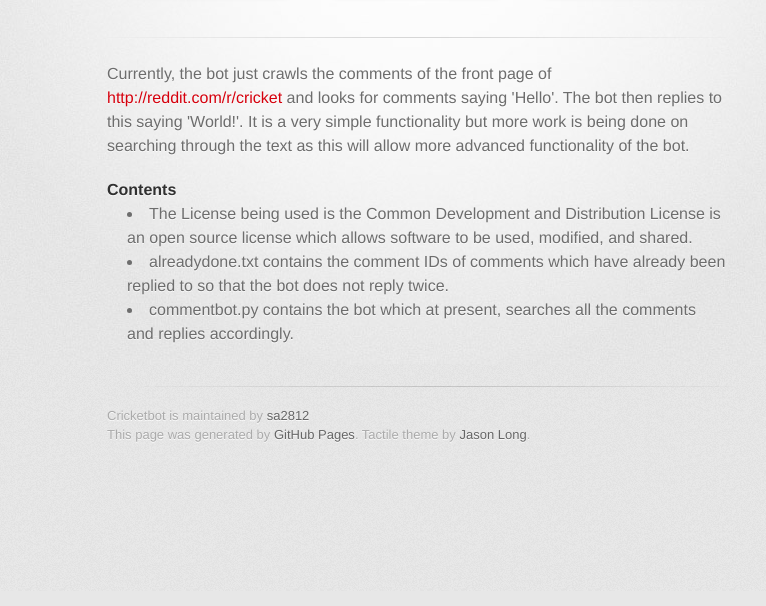
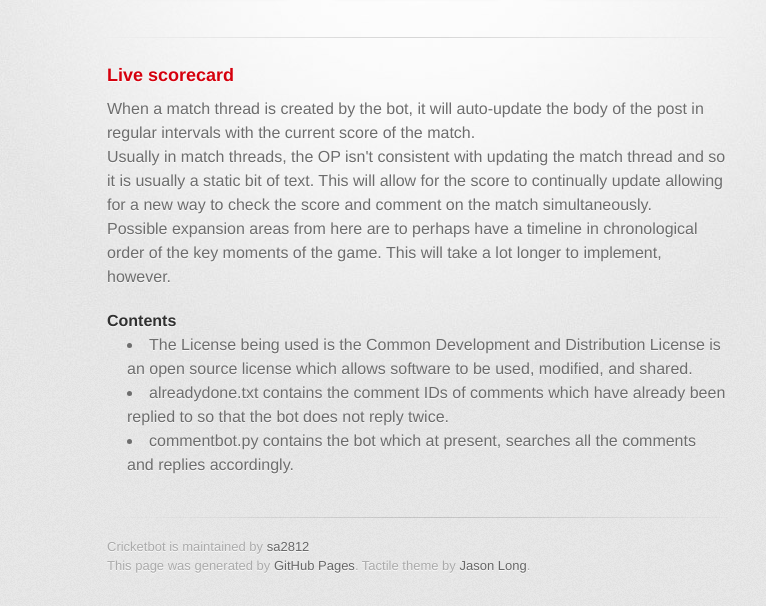
Before and after one commit to tripshed/cricketbot, a plain HTML site: page index.html in a window 1280 px wide. Shown: the part 209-815 px from the top of the page, without its empty margins (223-989 px from the left). Drawn offline with Linux system fonts and the light colour scheme; a web font is replaced by a local one.

Commit message:
Update index.html

```diff
--- a/index.html
+++ b/index.html
@@ -31,7 +31,14 @@
         <hr>
 
         <section id="main_content">
-          <p>Currently, the bot just crawls the comments of the front page of <a href="http://reddit.com/r/cricket">http://reddit.com/r/cricket</a> and looks for comments saying 'Hello'. The bot then replies to this saying 'World!'. It is a very simple functionality but more work is being done on searching through the text as this will allow more advanced functionality of the bot.</p>
+        <h3>
+          Live scorecard
+        </h3>
+          <p>When a match thread is created by the bot, it will auto-update the body of the post in regular intervals with the current score of the match.<br>
+
+Usually in match threads, the OP isn't consistent with updating the match thread and so it is usually a static bit of text. This will allow for the score to continually update allowing for a new way to check the score and comment on the match simultaneously.<br>
+
+Possible expansion areas from here are to perhaps have a timeline in chronological order of the key moments of the game. This will take a lot longer to implement, however.</p>
 
 <h4>
 <a name="contents" class="anchor" href="#contents"><span class="octicon octicon-link"></span></a>Contents</h4>
```
